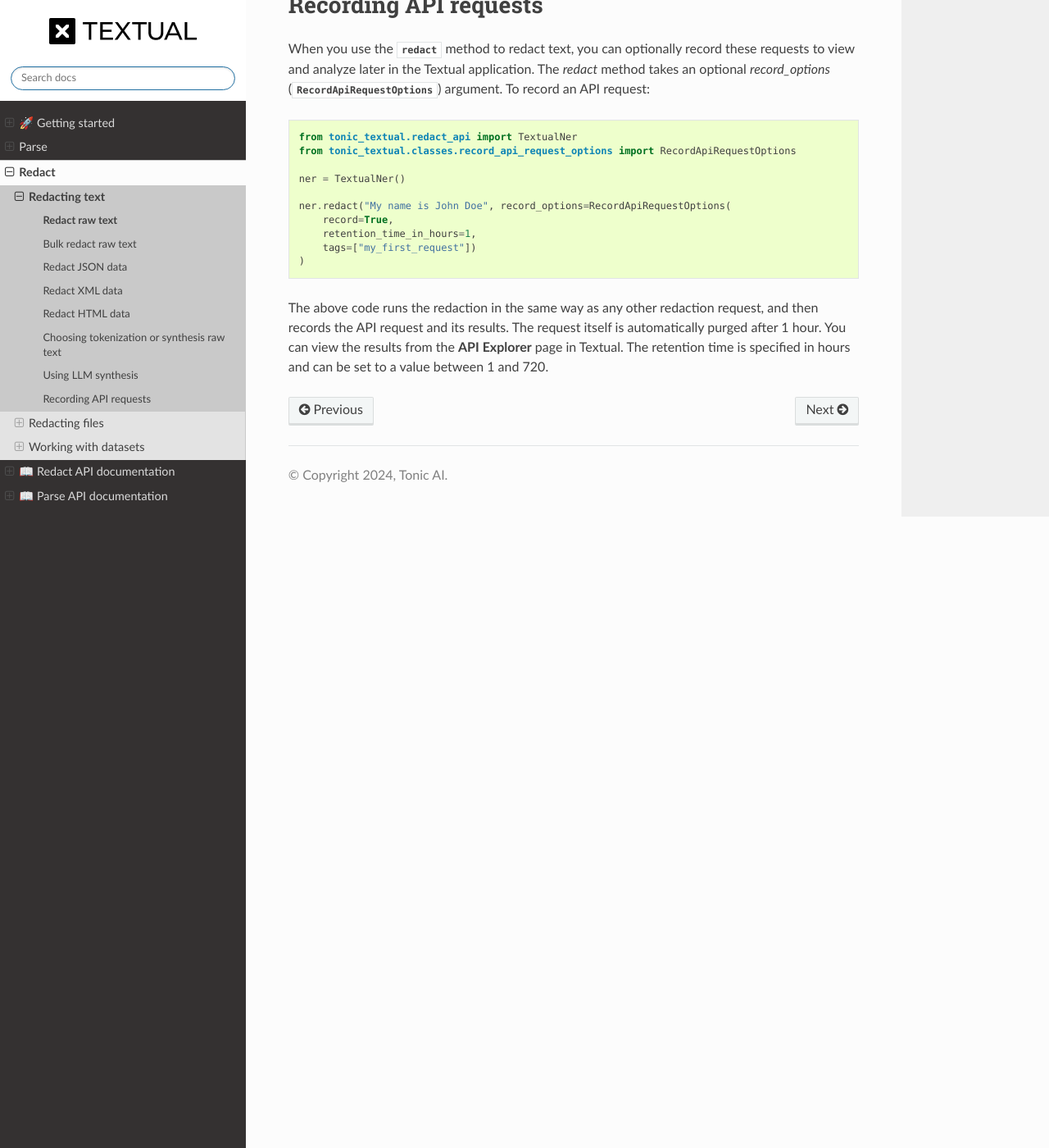
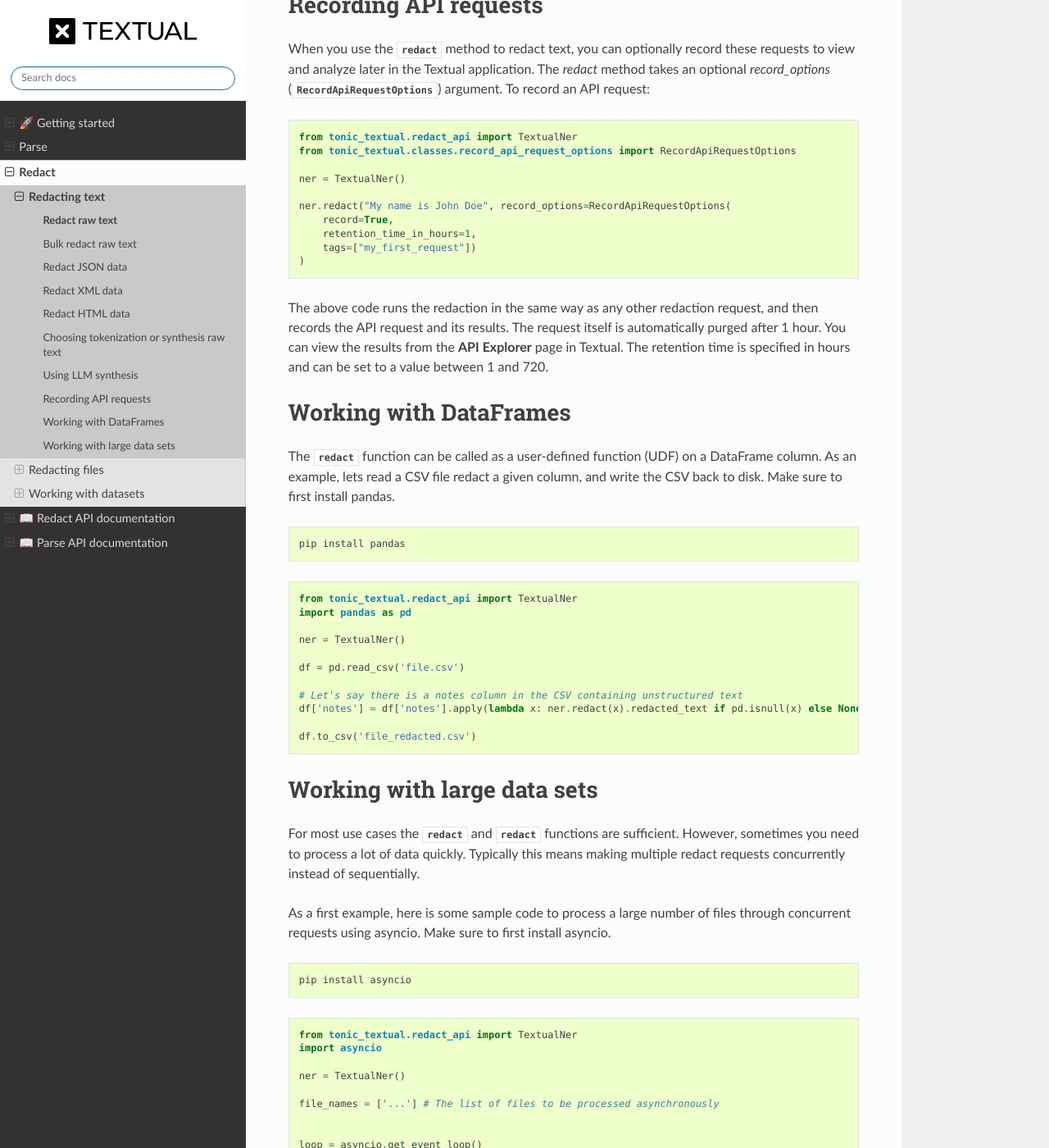
Before and after one commit to TonicAI/textual, a Sphinx documentation site: the page built from docs/source/redact/redacting_text.rst, in a window 1280 px wide and 1400 px high, scrolled down 6346 px. Shown: the whole window at 82% size. Built offline with Sphinx 7.4.7 and the Read the Docs theme 3.1.0, drawn with Linux system fonts in a browser that asks for light colours; some of the changed text lies outside the part shown.

Commit message:
add some docs

```diff
--- a/docs/source/redact/redacting_text.rst
+++ b/docs/source/redact/redacting_text.rst
@@ -324,3 +324,73 @@ When you use the :meth:`redact<tonic_textual.redact_api.TextualNer.redact>` meth
     )
 
 The above code runs the redaction in the same way as any other redaction request, and then records the API request and its results. The request itself is automatically purged after 1 hour.  You can view the results from the **API Explorer** page in Textual.  The retention time is specified in hours and can be set to a value between 1 and 720.
+
+
+Working with DataFrames
+--------------------------------------
+
+The :meth:`redact<tonic_textual.redact_api.TextualNer.redact>` function can be called as a user-defined function (UDF) on a DataFrame column.  As an example, lets read a CSV file redact a given column, and write the CSV back to disk.  Make sure to first install pandas.
+
+.. code-block:: bash
+
+    pip install pandas
+
+.. code-block:: python
+
+    from tonic_textual.redact_api import TextualNer
+    import pandas as pd
+
+    ner = TextualNer()
+
+    df = pd.read_csv('file.csv')
+
+    # Let's say there is a notes column in the CSV containing unstructured text
+    df['notes'] = df['notes'].apply(lambda x: ner.redact(x).redacted_text if pd.isnull(x) else None))
+
+    df.to_csv('file_redacted.csv')
+
+Working with large data sets
+-----------------------------
+
+For most use cases the :meth:`redact<tonic_textual.redact_api.TextualNer.redact>` and :meth:`redact<tonic_textual.redact_api.TextualNer.redact_bulk>` functions are sufficient.  However, sometimes you need to process a lot of data quickly.  Typically this means making multiple redact requests concurrently instead of sequentially.
+
+As a first example, here is some sample code to process a large number of files through concurrent requests using asyncio.  Make sure to first install asyncio.
+
+.. code-block:: bash
+
+    pip install asyncio
+
+.. code-block:: python
+
+    from tonic_textual.redact_api import TextualNer
+    import asyncio
+
+    ner = TextualNer()
+
+    file_names = ['...'] # The list of files to be processed asynchronously
+
+
+    loop = asyncio.get_event_loop()
+    tasks = [loop.run_in_executor(None, ner.redact, open(file,'r').read()) for file in file_names]
+    loop.run_until_complete(asyncio.gather(*tasks))
+
+    results = [task.result() for task in tasks]
+
+In another case, perhaps you are processing DataFrames but the frames themselves are quite large and you wish to redact rows in parallel.  For this we can use Dask, a framework that sits on top of Pandas for concurrent execution.  Make sure to first install dask[dataframe] and pandas.
+
+.. code-block:: bash
+
+    pip install pandas
+    pip install dask[dataframe]
+
+.. code-block:: python
+
+    from tonic_textual.redact_api import TextualNer
+    import pandas as pd
+    import dask.dataframe as dd
+
+    # Load your DataFrame from disk, a live DB connection, etc.
+    df = get_dataframe()
+
+    npartitions=25 # Sets the number of requests to make concurrently.
+    df[col] = dd.from_pandas(df[col], npartitions=npartitions).apply(lambda x: redact(x) if not pd.isnull(x) else x, meta=pd.Series(dtype='str', name=col)).compute()
```
